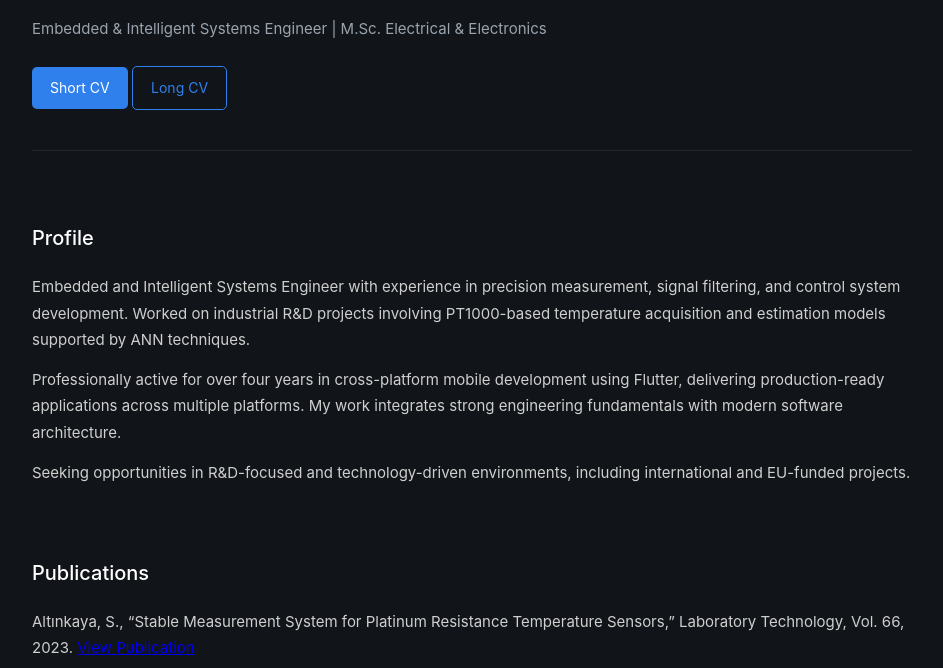
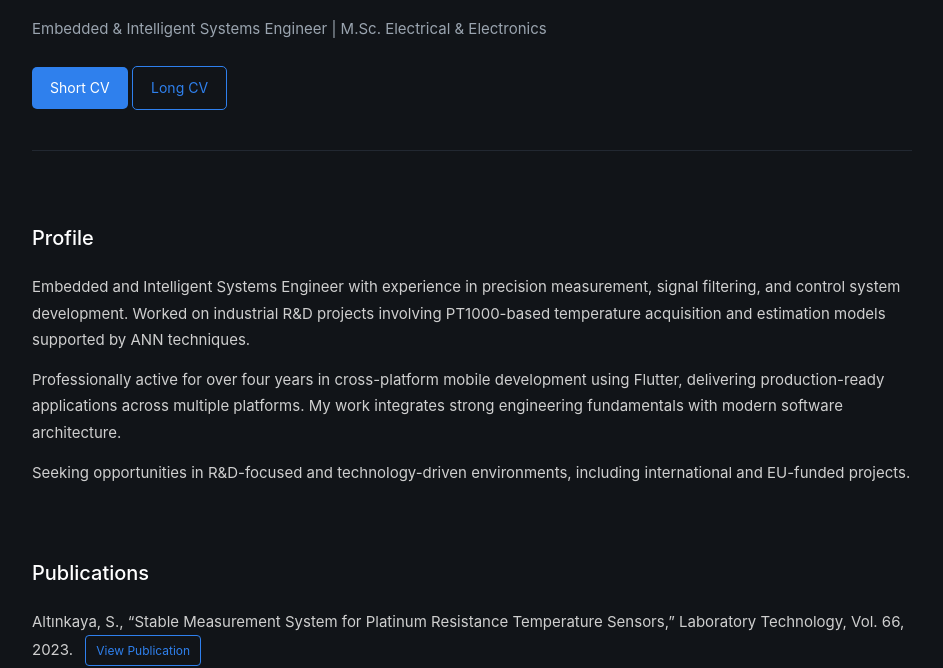
Before and after one commit to serdar483/serdar483.github.io, a plain HTML site: page index.html in a window 1280 px wide. Shown: the part 132-800 px from the top of the page, without its empty margins (168-1111 px from the left). Drawn offline with Linux system fonts and the light colour scheme.

Commit message:
style change

```diff
--- a/index.html
+++ b/index.html
@@ -46,7 +46,7 @@ including international and EU-funded projects.
 <p>
 Altınkaya, S., “Stable Measurement System for Platinum Resistance Temperature Sensors,”
 Laboratory Technology, Vol. 66, 2023.
-<a href="https://doi.org/10.1134/S0020441223030119" target="_blank">View Publication</a>
+<a href="https://doi.org/10.1134/S0020441223030119" target="_blank" class="publication-link">View Publication</a>
 </p>
 
 </section>
--- a/style.css
+++ b/style.css
@@ -166,3 +166,19 @@ footer a:hover {
     }
 
 }
+.publication-link {
+    display: inline-block;
+    padding: 4px 10px;
+    font-size: 12px;
+    border: 1px solid #2f80ed;
+    border-radius: 4px;
+    color: #2f80ed;
+    text-decoration: none;
+    margin-left: 8px;
+    transition: all 0.2s ease;
+}
+
+.publication-link:hover {
+    background-color: #2f80ed;
+    color: white;
+}
```
